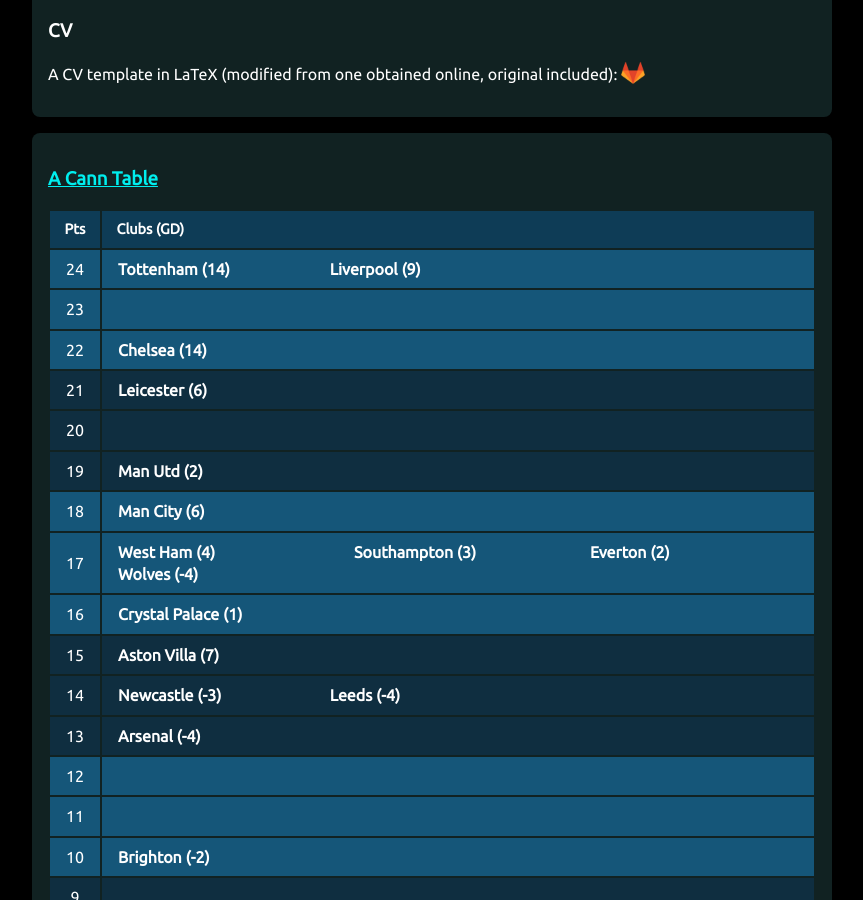
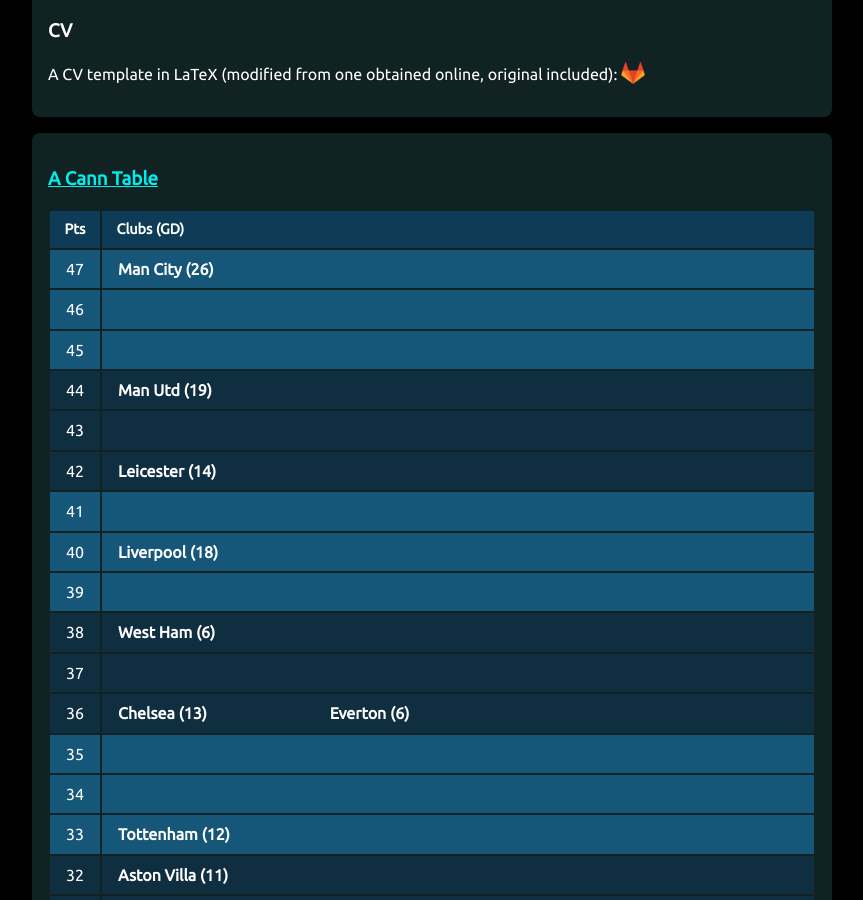
Before and after one commit to muru/muru.github.io, a Jekyll site: the page built from resources.md, in a window 1280 px wide and 900 px high, scrolled down 1593 px. Shown: the whole window, without its empty margins (208-1071 px from the left). Built offline with Jekyll 4.4.1, drawn with Linux system fonts in a browser that asks for light colours; some of the changed text lies outside the part shown.

Commit message:
updated cann-table: Fri  5 Feb 16:18:28 JST 2021

```diff
--- a/cann-table.html
+++ b/cann-table.html
@@ -1,10 +1,138 @@
 <table id="cann-table">
 <thead> <th> Pts </th> <th> Clubs (GD) </th> </thead>
 	<tr class="cann-row-1">
+		<td class="cann-point"> 47 </td>
+		<td class="cann-clubs">
+			<span class="club-name"> Man City (26) </span>
+		</td>
+ 	</tr>
+	<tr class="cann-row-1">
+		<td class="cann-point"> 46 </td>
+		<td class="cann-clubs">
+		</td>
+ 	</tr>
+	<tr class="cann-row-1">
+		<td class="cann-point"> 45 </td>
+		<td class="cann-clubs">
+		</td>
+ 	</tr>
+	<tr class="cann-row-2">
+		<td class="cann-point"> 44 </td>
+		<td class="cann-clubs">
+			<span class="club-name"> Man Utd (19) </span>
+		</td>
+ 	</tr>
+	<tr class="cann-row-2">
+		<td class="cann-point"> 43 </td>
+		<td class="cann-clubs">
+		</td>
+ 	</tr>
+	<tr class="cann-row-2">
+		<td class="cann-point"> 42 </td>
+		<td class="cann-clubs">
+			<span class="club-name"> Leicester (14) </span>
+		</td>
+ 	</tr>
+	<tr class="cann-row-1">
+		<td class="cann-point"> 41 </td>
+		<td class="cann-clubs">
+		</td>
+ 	</tr>
+	<tr class="cann-row-1">
+		<td class="cann-point"> 40 </td>
+		<td class="cann-clubs">
+			<span class="club-name"> Liverpool (18) </span>
+		</td>
+ 	</tr>
+	<tr class="cann-row-1">
+		<td class="cann-point"> 39 </td>
+		<td class="cann-clubs">
+		</td>
+ 	</tr>
+	<tr class="cann-row-2">
+		<td class="cann-point"> 38 </td>
+		<td class="cann-clubs">
+			<span class="club-name"> West Ham (6) </span>
+		</td>
+ 	</tr>
+	<tr class="cann-row-2">
+		<td class="cann-point"> 37 </td>
+		<td class="cann-clubs">
+		</td>
+ 	</tr>
+	<tr class="cann-row-2">
+		<td class="cann-point"> 36 </td>
+		<td class="cann-clubs">
+			<span class="club-name"> Chelsea (13) </span>
+			<span class="club-name"> Everton (6) </span>
+		</td>
+ 	</tr>
+	<tr class="cann-row-1">
+		<td class="cann-point"> 35 </td>
+		<td class="cann-clubs">
+		</td>
+ 	</tr>
+	<tr class="cann-row-1">
+		<td class="cann-point"> 34 </td>
+		<td class="cann-clubs">
+		</td>
+ 	</tr>
+	<tr class="cann-row-1">
+		<td class="cann-point"> 33 </td>
+		<td class="cann-clubs">
+			<span class="club-name"> Tottenham (12) </span>
+		</td>
+ 	</tr>
+	<tr class="cann-row-2">
+		<td class="cann-point"> 32 </td>
+		<td class="cann-clubs">
+			<span class="club-name"> Aston Villa (11) </span>
+		</td>
+ 	</tr>
+	<tr class="cann-row-2">
+		<td class="cann-point"> 31 </td>
+		<td class="cann-clubs">
+			<span class="club-name"> Arsenal (5) </span>
+		</td>
+ 	</tr>
+	<tr class="cann-row-2">
+		<td class="cann-point"> 30 </td>
+		<td class="cann-clubs">
+		</td>
+ 	</tr>
+	<tr class="cann-row-1">
+		<td class="cann-point"> 29 </td>
+		<td class="cann-clubs">
+			<span class="club-name"> Leeds (-2) </span>
+			<span class="club-name"> Southampton (-7) </span>
+			<span class="club-name"> Crystal Palace (-10) </span>
+		</td>
+ 	</tr>
+	<tr class="cann-row-1">
+		<td class="cann-point"> 28 </td>
+		<td class="cann-clubs">
+		</td>
+ 	</tr>
+	<tr class="cann-row-1">
+		<td class="cann-point"> 27 </td>
+		<td class="cann-clubs">
+		</td>
+ 	</tr>
+	<tr class="cann-row-2">
+		<td class="cann-point"> 26 </td>
+		<td class="cann-clubs">
+			<span class="club-name"> Wolves (-8) </span>
+		</td>
+ 	</tr>
+	<tr class="cann-row-2">
+		<td class="cann-point"> 25 </td>
+		<td class="cann-clubs">
+		</td>
+ 	</tr>
+	<tr class="cann-row-2">
 		<td class="cann-point"> 24 </td>
 		<td class="cann-clubs">
-			<span class="club-name"> Tottenham (14) </span>
-			<span class="club-name"> Liverpool (9) </span>
+			<span class="club-name"> Brighton (-5) </span>
 		</td>
  	</tr>
 	<tr class="cann-row-1">
@@ -15,13 +143,13 @@
 	<tr class="cann-row-1">
 		<td class="cann-point"> 22 </td>
 		<td class="cann-clubs">
-			<span class="club-name"> Chelsea (14) </span>
+			<span class="club-name"> Newcastle (-14) </span>
+			<span class="club-name"> Burnley (-15) </span>
 		</td>
  	</tr>
-	<tr class="cann-row-2">
+	<tr class="cann-row-1">
 		<td class="cann-point"> 21 </td>
 		<td class="cann-clubs">
-			<span class="club-name"> Leicester (6) </span>
 		</td>
  	</tr>
 	<tr class="cann-row-2">
@@ -32,113 +160,50 @@
 	<tr class="cann-row-2">
 		<td class="cann-point"> 19 </td>
 		<td class="cann-clubs">
-			<span class="club-name"> Man Utd (2) </span>
 		</td>
  	</tr>
-	<tr class="cann-row-1">
+	<tr class="cann-row-2">
 		<td class="cann-point"> 18 </td>
 		<td class="cann-clubs">
-			<span class="club-name"> Man City (6) </span>
 		</td>
  	</tr>
 	<tr class="cann-row-1">
 		<td class="cann-point"> 17 </td>
 		<td class="cann-clubs">
-			<span class="club-name"> West Ham (4) </span>
-			<span class="club-name"> Southampton (3) </span>
-			<span class="club-name"> Everton (2) </span>
-			<span class="club-name"> Wolves (-4) </span>
 		</td>
  	</tr>
 	<tr class="cann-row-1">
 		<td class="cann-point"> 16 </td>
 		<td class="cann-clubs">
-			<span class="club-name"> Crystal Palace (1) </span>
 		</td>
  	</tr>
-	<tr class="cann-row-2">
+	<tr class="cann-row-1">
 		<td class="cann-point"> 15 </td>
 		<td class="cann-clubs">
-			<span class="club-name"> Aston Villa (7) </span>
 		</td>
  	</tr>
 	<tr class="cann-row-2">
 		<td class="cann-point"> 14 </td>
 		<td class="cann-clubs">
-			<span class="club-name"> Newcastle (-3) </span>
-			<span class="club-name"> Leeds (-4) </span>
+			<span class="club-name"> Fulham (-14) </span>
 		</td>
  	</tr>
 	<tr class="cann-row-2">
 		<td class="cann-point"> 13 </td>
 		<td class="cann-clubs">
-			<span class="club-name"> Arsenal (-4) </span>
 		</td>
  	</tr>
-	<tr class="cann-row-1">
+	<tr class="cann-row-2">
 		<td class="cann-point"> 12 </td>
 		<td class="cann-clubs">
+			<span class="club-name"> West Brom (-34) </span>
 		</td>
  	</tr>
 	<tr class="cann-row-1">
 		<td class="cann-point"> 11 </td>
 		<td class="cann-clubs">
-		</td>
- 	</tr>
-	<tr class="cann-row-1">
-		<td class="cann-point"> 10 </td>
-		<td class="cann-clubs">
-			<span class="club-name"> Brighton (-2) </span>
-		</td>
- 	</tr>
-	<tr class="cann-row-2">
-		<td class="cann-point"> 9 </td>
-		<td class="cann-clubs">
-		</td>
- 	</tr>
-	<tr class="cann-row-2">
-		<td class="cann-point"> 8 </td>
-		<td class="cann-clubs">
-		</td>
- 	</tr>
-	<tr class="cann-row-2">
-		<td class="cann-point"> 7 </td>
-		<td class="cann-clubs">
-			<span class="club-name"> Fulham (-10) </span>
-		</td>
- 	</tr>
-	<tr class="cann-row-1">
-		<td class="cann-point"> 6 </td>
-		<td class="cann-clubs">
-			<span class="club-name"> Burnley (-13) </span>
-			<span class="club-name"> West Brom (-15) </span>
-		</td>
- 	</tr>
-	<tr class="cann-row-1">
-		<td class="cann-point"> 5 </td>
-		<td class="cann-clubs">
-		</td>
- 	</tr>
-	<tr class="cann-row-1">
-		<td class="cann-point"> 4 </td>
-		<td class="cann-clubs">
-		</td>
- 	</tr>
-	<tr class="cann-row-2">
-		<td class="cann-point"> 3 </td>
-		<td class="cann-clubs">
-		</td>
- 	</tr>
-	<tr class="cann-row-2">
-		<td class="cann-point"> 2 </td>
-		<td class="cann-clubs">
-		</td>
- 	</tr>
-	<tr class="cann-row-2">
-		<td class="cann-point"> 1 </td>
-		<td class="cann-clubs">
-			<span class="club-name"> Sheff Utd (-13) </span>
+			<span class="club-name"> Sheff Utd (-21) </span>
 		</td>
  	</tr>
 </table>
-<span id="cann-gen-note"> Generated on  Monday, 07 December 2020 at 10:03 JST. </span>
+<span id="cann-gen-note"> Generated on  Friday, 05 February 2021 at 16:18 JST. </span>
```
